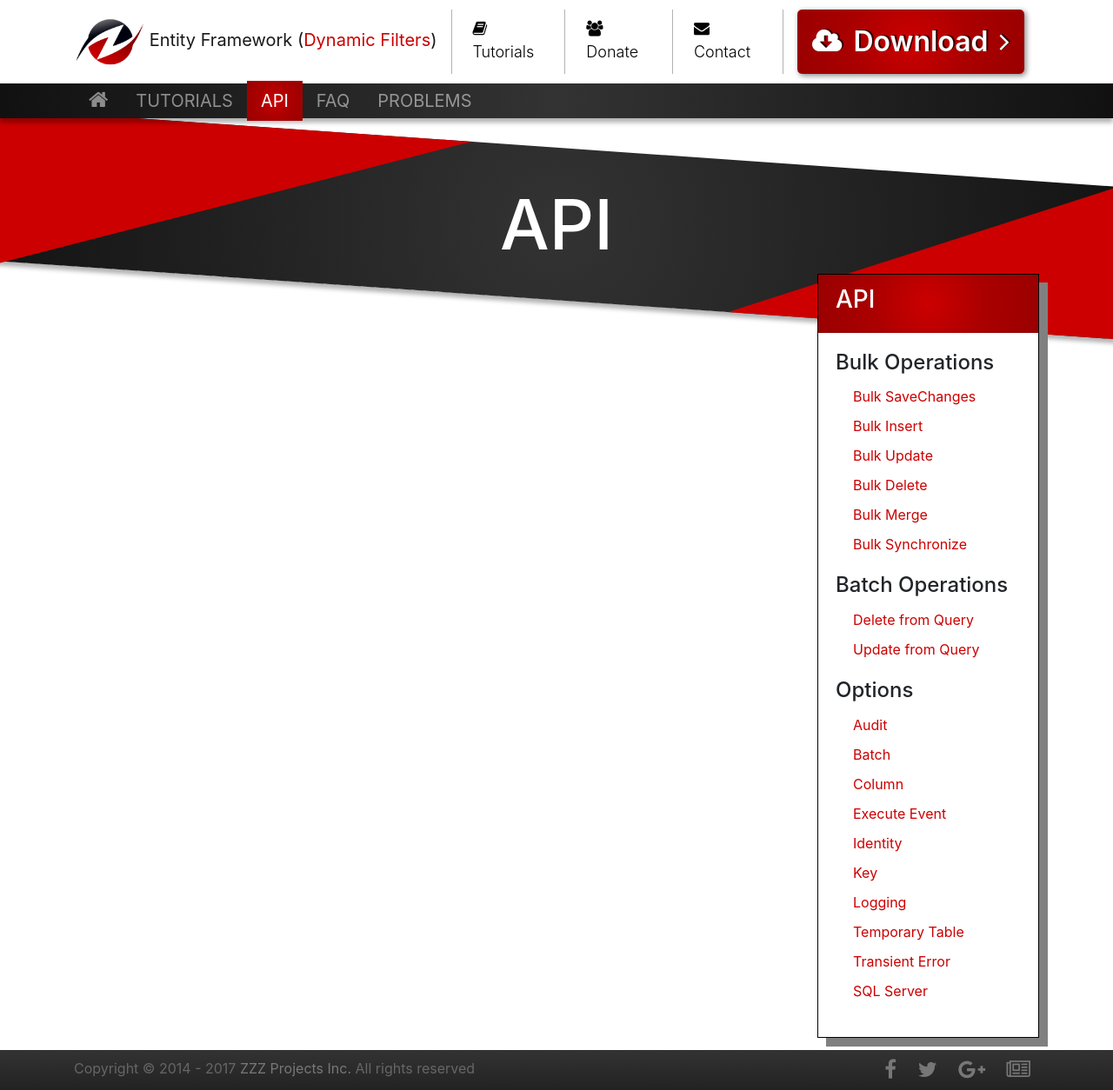
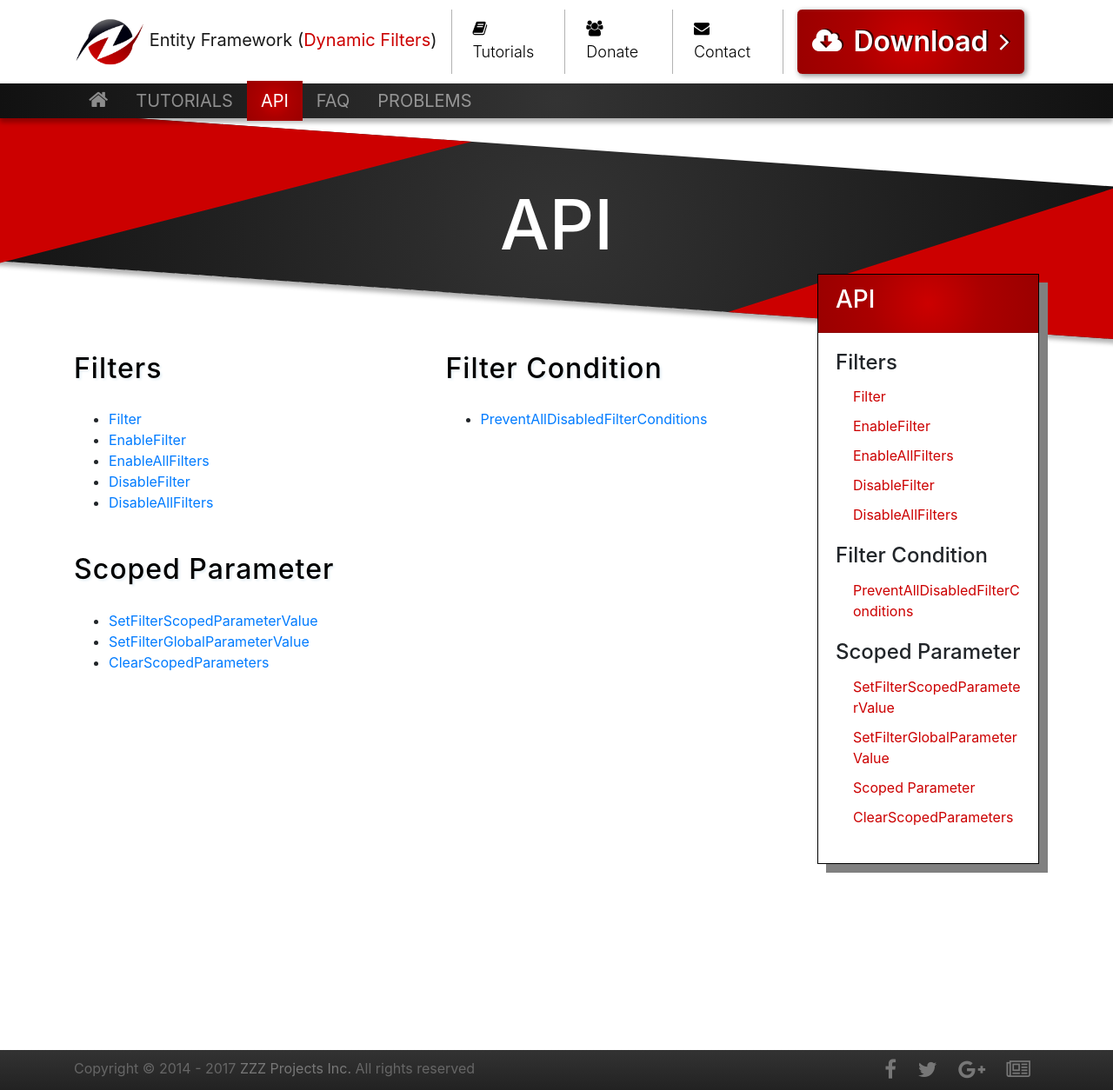
Before and after one commit to zzzprojects/EntityFramework.DynamicFilters, a Jekyll site: the page built from docs/pages/api/api.md, in a window 1280 px wide and 1254 px high. Shown: the whole window at 87% size. Built offline with Jekyll 4.4.1, drawn with Linux system fonts in a browser that asks for light colours; nearby versions of some CDN libraries.

Commit message:
Added APIs

```diff
--- a/docs/_includes/aside.html
+++ b/docs/_includes/aside.html
@@ -34,37 +34,27 @@
 		<h3>API</h3>
 	</div>
 	<div class="card-body">
-
-		<h4>Bulk Operations</h4>
+        <h4>Filters</h4>
         <ul>
-			<li><a href="{{ site.github.url }}/bulk-savechanges">Bulk SaveChanges</a></li>
-			<li><a href="{{ site.github.url }}/bulk-insert">Bulk Insert</a></li>
-			<li><a href="{{ site.github.url }}/bulk-update">Bulk Update</a></li>
-			<li><a href="{{ site.github.url }}/bulk-delete">Bulk Delete</a></li>
-			<li><a href="{{ site.github.url }}/bulk-merge">Bulk Merge</a></li>
-			<li><a href="{{ site.github.url }}/bulk-synchronize">Bulk Synchronize</a></li>
+            <li><a href="{{ site.github.url }}/filter">Filter</a></li>
+            <li><a href="{{ site.github.url }}/enable-filter">EnableFilter</a></li>
+            <li><a href="{{ site.github.url }}/enable-all-filters">EnableAllFilters</a></li>
+            <li><a href="{{ site.github.url }}/disable-filter">DisableFilter</a></li>
+            <li><a href="{{ site.github.url }}/disable-all-filters">DisableAllFilters</a></li>
         </ul>
 
-		<h4>Batch Operations</h4>
+        <h4>Filter Condition</h4>
         <ul>
-			<li><a href="{{ site.github.url }}/delete-from-query">Delete from Query</a></li>
-			<li><a href="{{ site.github.url }}/update-from-query">Update from Query</a></li>
+            <li><a href="{{ site.github.url }}/prevent-all-disabled-filter-conditions">PreventAllDisabledFilterConditions</a></li>
         </ul>
 
-		<h4>Options</h4>
+        <h4>Scoped Parameter</h4>
         <ul>
-			<li><a href="{{ site.github.url }}/audit">Audit</a></li>
-			<li><a href="{{ site.github.url }}/batch">Batch</a></li>
-			<li><a href="{{ site.github.url }}/column">Column</a></li>
-			<li><a href="{{ site.github.url }}/execute-event">Execute Event</a></li>
-			<li><a href="{{ site.github.url }}/identity">Identity</a></li>
-			<li><a href="{{ site.github.url }}/key">Key</a></li>
-			<li><a href="{{ site.github.url }}/logging">Logging</a></li>
-			<li><a href="{{ site.github.url }}/temporary-table">Temporary Table</a></li>
-			<li><a href="{{ site.github.url }}/transient-error">Transient Error</a></li>
-			<li><a href="{{ site.github.url }}/sql-server">SQL Server</a></li>
+            <li><a href="{{ site.github.url }}/set-filter-scoped-parameter-value">SetFilterScopedParameterValue</a></li>
+            <li><a href="{{ site.github.url }}/set-filter-global-parameter-value">SetFilterGlobalParameterValue</a></li>
+            <li><a href="{{ site.github.url }}/scoped-parameter">Scoped Parameter</a></li>
+            <li><a href="{{ site.github.url }}/clear-scoped-parameters">ClearScopedParameters</a></li>
         </ul>
-
 	</div>
 </div>
 
@@ -75,15 +65,6 @@
 	</div>
 	<div class="card-body">
 
-		<h4>Articles</h4>
-		<ul>
-			<li><a href="{{ site.github.url }}/benchmark">Make Benchmark</a></li>
-			<li><a href="{{ site.github.url }}/improve-bulk-savechanges">Improve BulkSaveChanges</a></li>
-			<li><a href="{{ site.github.url }}/custom-column">Use Custom Column</a></li>
-			<li><a href="{{ site.github.url }}/custom-key">Use Custom Key</a></li>
-			<li><a href="{{ site.github.url }}/soft-delete">Soft Delete</a></li>
-			<li><a href="{{ site.github.url }}/concurrency">Concurrency</a></li>
-		</ul>
 
 	</div>
 </div>
@@ -95,18 +76,6 @@
 	</div>
 	<div class="card-body">
 
-		<h4>Getting Help</h4>
-		<ul>
-			<li><a href="{{ site.github.url }}/contact-us">Contact Us</a></li>
-			<li><a href="{{ site.github.url }}/issue-tracker">Issue Tracker</a></li>
-		</ul>
-
-		<h4>FAQ</h4>
-		<ul>
-			<li><a href="{{ site.github.url }}/faq-general">General</a></li>
-			<li><a href="{{ site.github.url }}/faq-installation">Installation</a></li>
-			<li><a href="{{ site.github.url }}/faq-license">License</a></li>
-		</ul>
 
 	</div>
 </div>
@@ -118,27 +87,6 @@
 	</div>
 	<div class="card-body">
 
-		<h4>License</h4>
-		<ul>
-			<li><a href="{{ site.github.url }}/trial-period-expired-exception">Trial Period Expired</a></li>
-			<li><a href="{{ site.github.url }}/md5-exception">MD5</a></li>
-		</ul>
-
-		<h4>Concurrency</h4>
-		<ul>
-			<li><a href="{{ site.github.url }}/dbupdateconcurrency-exception">DbUpdateConcurrency</a></li>
-			<li><a href="{{ site.github.url }}/dbbulkoperationconcurrency-exception">DbBulkOperationConcurrency</a></li>
-		</ul>
-
-		<h4>General</h4>
-		<ul>
-			<li><a href="{{ site.github.url }}/foreign-key-constraint-autodetectchanges-disabled">Foreign Key Constraint</a></li>
-		</ul>
-
-		<h4>Type</h4>
-		<ul>
-			<li><a href="{{ site.github.url }}/type-not-supported-exception">Type not supported</a></li>
-		</ul>
 	</div>
 </div>
 
--- a/docs/pages/api/api.md
+++ b/docs/pages/api/api.md
@@ -1,3 +1,37 @@
 ---
 permalink: api
 ---
+<div class="row">
+	<div class="col-md-6 col-lg-6">
+		<div>
+            <h2>Filters</h2>
+            <ul>
+              <li><a href="filter">Filter</a></li>
+              <li><a href="enable-filter">EnableFilter</a></li>
+              <li><a href="enable-all-filters">EnableAllFilters</a></li>
+              <li><a href="disable-filter">DisableFilter</a></li>
+              <li><a href="disable-all-filters">DisableAllFilters</a></li>
+            </ul>
+        </div>
+    </div>
+
+    <div class="col-md-6 col-lg-6">
+		<div>
+            <h2>Filter Condition</h2>
+            <ul>
+              <li><a href="prevent-all-disabled-filter-conditions">PreventAllDisabledFilterConditions</a></li>
+            </ul>
+        </div>
+    </div>
+
+    <div class="col-md-6 col-lg-6">
+		<div>
+            <h2>Scoped Parameter</h2>
+            <ul>
+              <li><a href="set-filter-scoped-parameter-value">SetFilterScopedParameterValue</a></li>
+              <li><a href="set-filter-global-parameter-value">SetFilterGlobalParameterValue</a></li>
+              <li><a href="clear-scoped-parameters">ClearScopedParameters</a></li>
+            </ul>
+        </div>
+    </div>
+</div>
```
Also changed, not shown: docs/_data/meta.csv (+21 -0 lines), docs/pages/api/filter-condition/filter-condition.md (added, +8 -0 lines), docs/pages/api/filter-condition/prevent-all-disabled-filter-conditions.md (added, +24 -0 lines), docs/pages/api/filters/disable-all-filters.md (added, +16 -0 lines), docs/pages/api/filters/disable-filter.md (added, +27 -0 lines), docs/pages/api/filters/enable-all-filters.md (added, +16 -0 lines), docs/pages/api/filters/enable-filter.md (added, +29 -0 lines), docs/pages/api/filters/filter.md (added, +87 -0 lines), docs/pages/api/filters/filters.md (added, +12 -0 lines), docs/pages/api/scoped-parameter/clear-scoped-parameters.md (added, +14 -0 lines), docs/pages/api/scoped-parameter/scoped-parameter.md (added, +10 -0 lines), docs/pages/api/scoped-parameter/set-filter-global-parameter-value.md (added, +27 -0 lines), docs/pages/api/scoped-parameter/set-filter-scoped-parameter-value.md (added, +25 -0 lines), docs/pages/tutorials/overview.md (+2 -2 lines), 1 other file. Lines whose indentation alone changed are shown as unchanged.
